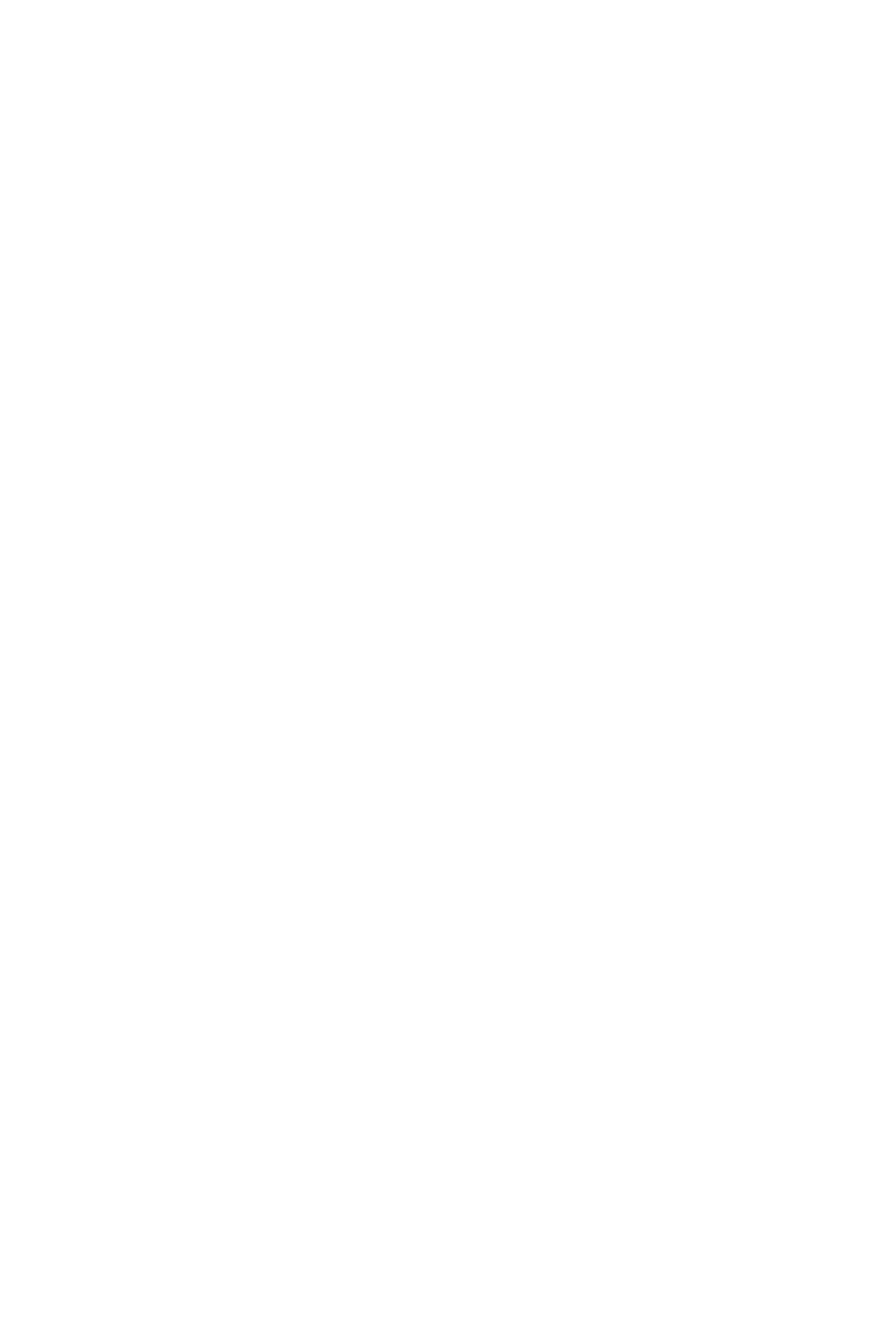
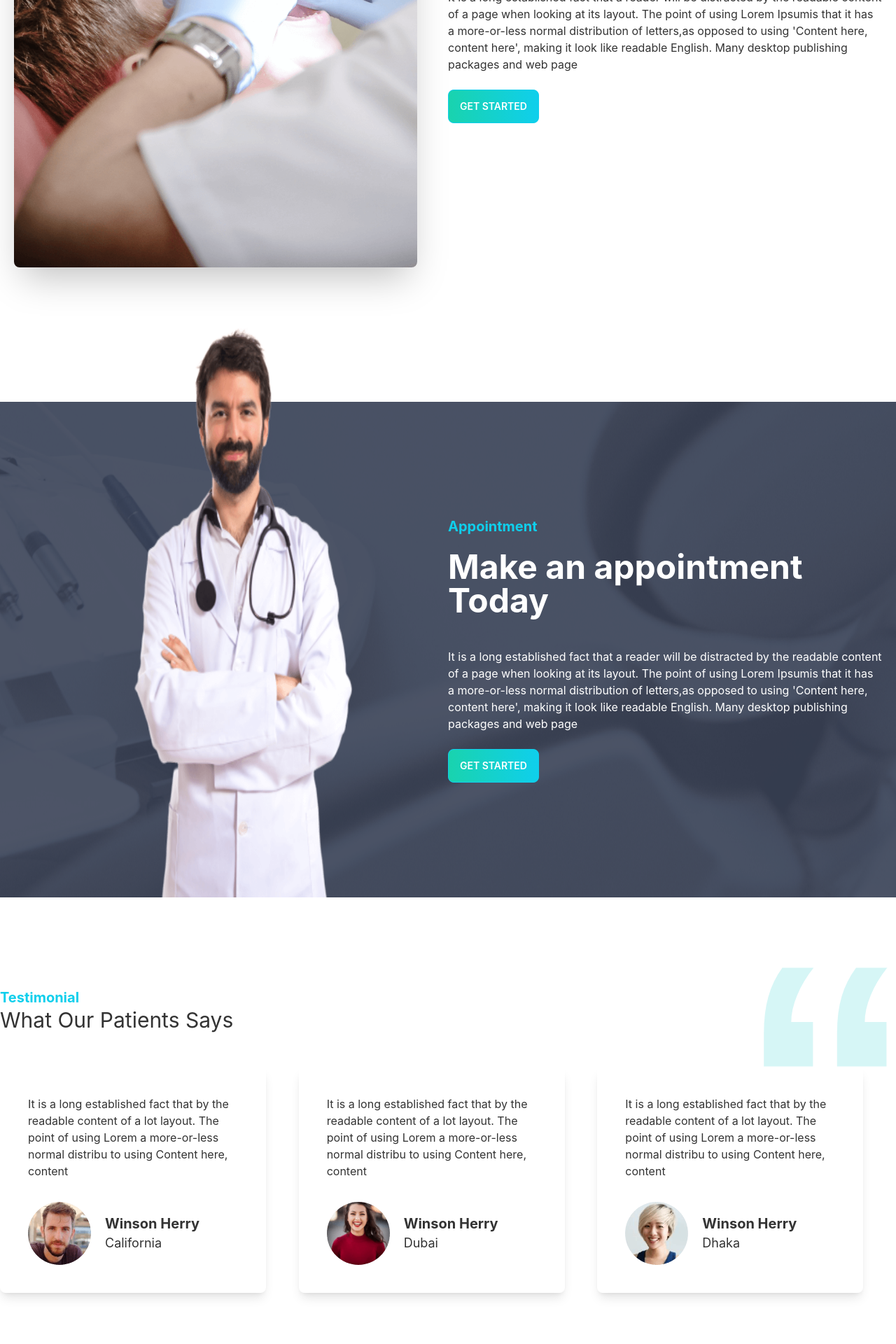
Before and after one commit to mizanor21/doctors_portal, a React (Create React App) app: page / in a window 1280 px wide. Shown: the part 1920-3840 px from the top of the page at 70% size. Before the commit the page ends 1855 px from the top, so only its background shows below. Built offline with nearby package versions, Linux system fonts and the light colour scheme.

Commit message:
Make appointment part patient feedback part added

```diff
--- /dev/null
+++ b/src/components/Pages/DentalCare/DentalCare.js
@@ -0,0 +1,25 @@
+import React from 'react';
+import img1 from '../../../assets/images/treatment.png';
+
+const DentalCare = () => {
+    return (
+        <div>
+            <div className=" my-24 mx-5">
+                <div className="lg:flex justify-center container mx-auto">
+                    <div className="w-1/2">
+                        <img src={img1} alt='' className="max-w-[370px] md:max-w-md lg:max-w-xl rounded-lg shadow-2xl" />
+                    </div>
+                    <div className=' flex items-center lg:w-1/2 mt-10 md:mt-0'>
+                        <div className="">
+                            <h1 className="text-5xl font-bold">Exceptional Dental Care, on Your Terms</h1>
+                            <p className="py-6">It is a long established fact that a reader will be distracted by the readable content of a page when looking at its layout. The point of using Lorem Ipsumis that it has a more-or-less normal distribution of letters,as opposed to using 'Content here, content here', making it look like readable English. Many desktop publishing packages and web page</p>
+                            <button className="btn btn-primary bg-gradient-to-r from-secondary to-primary text-white">Get Started</button>
+                        </div>
+                    </div>
+                </div>
+            </div>
+        </div>
+    );
+};
+
+export default DentalCare;
--- a/src/components/Pages/HeaderHighlight/HeaderHighlight.js
+++ b/src/components/Pages/HeaderHighlight/HeaderHighlight.js
@@ -7,21 +7,21 @@ import icon4 from '../../../assets/icons/quote.svg';
 const HeaderHighlight = () => {
     return (
         <div className='grid grid-cols-1 md:grid-cols-2 lg:grid-cols-3 gap-5 container mx-auto my-10 text-white'>
-            <div className="card card-side bg-gradient-to-r from-cyan-500 to-blue-500 px-4 py-4 lg:px-8 lg:py-8 shadow-xl mx-5 md:mx-0 lg:mx-0">
+            <div className="card md:card-side bg-gradient-to-r from-cyan-500 to-blue-500 px-4 py-4 lg:px-8 lg:py-8 shadow-xl mx-5 md:mx-0 lg:mx-0">
                 <figure><img src={icon1} alt="icon not found!" /></figure>
                 <div className="card-body">
                     <h2 className="card-title">Opening Hours</h2>
                     <p>Click the button to watch on Jetflix app.</p>
                 </div>
             </div>
-            <div className="card card-side bg-accent px-4 py-4 lg:px-8 lg:py-8 shadow-xl mx-5 md:mx-0 lg:mx-0">
+            <div className="card md:card-side bg-accent px-4 py-4 lg:px-8 lg:py-8 shadow-xl mx-5 md:mx-0 lg:mx-0">
                 <figure><img src={icon2} alt="icon not found!" /></figure>
                 <div className="card-body">
                     <h2 className="card-title">Visit our location</h2>
                     <p>Brooklyn, NY 10036, United States</p>
                 </div>
             </div>
-            <div className="card card-side bg-gradient-to-r from-cyan-500 to-blue-500 px-4 py-4 lg:px-8 lg:py-8 shadow-xl mx-5 md:mx-0 lg:mx-0">
+            <div className="card md:card-side bg-gradient-to-r from-cyan-500 to-blue-500 px-4 py-4 lg:px-8 lg:py-8 shadow-xl mx-5 md:mx-0 lg:mx-0">
                 <figure><img src={icon3} alt="icon not found!" /></figure>
                 <div className="card-body">
                     <h2 className="card-title">Contact us now</h2>
--- a/src/components/Pages/Home/Home.js
+++ b/src/components/Pages/Home/Home.js
@@ -1,6 +1,9 @@
 import React from 'react';
 import Banner from '../Banner/Banner';
+import DentalCare from '../DentalCare/DentalCare';
 import HeaderHighlight from '../HeaderHighlight/HeaderHighlight';
+import MakeAppointment from '../MakeAppointment/MakeAppointment';
+import PatientFeedback from '../PatientFeedback/PatientFeedback';
 import Services from '../Services/Services';
 
 const Home = () => {
@@ -9,6 +12,9 @@ const Home = () => {
             <Banner></Banner>
             <HeaderHighlight></HeaderHighlight>
             <Services></Services>
+            <DentalCare></DentalCare>
+            <MakeAppointment></MakeAppointment>
+            <PatientFeedback></PatientFeedback>
         </div>
     );
 };
--- /dev/null
+++ b/src/components/Pages/MakeAppointment/MakeAppointment.css
@@ -0,0 +1,5 @@
+.make-appointment {
+    background-image: url('../../../assets/images/appointment.png');
+    background-position: center;
+    background-repeat: no-repeat;
+}
--- /dev/null
+++ b/src/components/Pages/MakeAppointment/MakeAppointment.js
@@ -0,0 +1,27 @@
+import React from 'react';
+import img1 from '../../../assets/images/doctor.png';
+import './MakeAppointment.css';
+
+const MakeAppointment = () => {
+    return (
+        <section className='make-appointment'>
+            <div className="lg:mt-48 mx-5">
+                <div className="lg:flex justify-center container mx-auto">
+                    <div className="w-1/2 hidden lg:block">
+                        <img src={img1} alt='' className="-mt-48 h-[900px]" />
+                    </div>
+                    <div className=' flex items-center lg:w-1/2 py-10 lg:py-36'>
+                        <div className="">
+                            <h3 className='text-primary text-xl font-bold'>Appointment</h3>
+                            <h1 className="text-5xl font-bold my-5 text-white">Make an appointment Today</h1>
+                            <p className="py-6 text-white">It is a long established fact that a reader will be distracted by the readable content of a page when looking at its layout. The point of using Lorem Ipsumis that it has a more-or-less normal distribution of letters,as opposed to using 'Content here, content here', making it look like readable English. Many desktop publishing packages and web page</p>
+                            <button className="btn btn-primary bg-gradient-to-r from-secondary to-primary text-white">Get Started</button>
+                        </div>
+                    </div>
+                </div>
+            </div>
+        </section>
+    );
+};
+
+export default MakeAppointment;
--- /dev/null
+++ b/src/components/Pages/PatientFeedback/PatientFeedback.js
@@ -0,0 +1,55 @@
+import React from 'react';
+import icon1 from '../../../assets/icons/quote.svg';
+import person1 from '../../../assets/images/people1.png';
+import person2 from '../../../assets/images/people2.png';
+import person3 from '../../../assets/images/people3.png';
+
+const PatientFeedback = () => {
+    return (
+        <section className='container mx-auto my-20'>
+            <div className="flex justify-between items-center">
+                <div>
+                    <h3 className='text-primary text-xl font-bold'>Testimonial</h3>
+                    <h1 className="text-3xl">What Our Patients Says</h1>
+                </div>
+                <div className='w-[200px]'>
+                    <img src={icon1} alt="" className='' />
+                </div>
+            </div>
+            <div className="grid grid-cols-1 md:grid-cols-2 lg:grid-cols-3 m-5 md:m-0 lg:m-0">
+                <div className="shadow-lg p-10 w-[380px] rounded-lg">
+                    <p>It is a long established fact that by the readable content of a lot layout. The point of using Lorem a more-or-less normal distribu to using Content here, content</p>
+                    <div className="flex items-center mt-8">
+                        <img src={person1} alt="" className='mr-5' />
+                        <div className="">
+                            <h3 className='text-xl font-bold'>Winson Herry</h3>
+                            <h5 className='text-lg'>California</h5>
+                        </div>
+                    </div>
+                </div>
+                <div className="shadow-lg p-10 w-[380px] rounded-lg">
+                    <p>It is a long established fact that by the readable content of a lot layout. The point of using Lorem a more-or-less normal distribu to using Content here, content</p>
+                    <div className="flex items-center mt-8">
+                        <img src={person2} alt="" className='mr-5' />
+                        <div className="">
+                            <h3 className='text-xl font-bold'>Winson Herry</h3>
+                            <h5 className='text-lg'>Dubai</h5>
+                        </div>
+                    </div>
+                </div>
+                <div className="shadow-lg p-10 w-[380px] rounded-lg">
+                    <p>It is a long established fact that by the readable content of a lot layout. The point of using Lorem a more-or-less normal distribu to using Content here, content</p>
+                    <div className="flex items-center mt-8">
+                        <img src={person3} alt="" className='mr-5' />
+                        <div className="">
+                            <h3 className='text-xl font-bold'>Winson Herry</h3>
+                            <h5 className='text-lg'>Dhaka</h5>
+                        </div>
+                    </div>
+                </div>
+            </div>
+        </section>
+    );
+};
+
+export default PatientFeedback;
```
